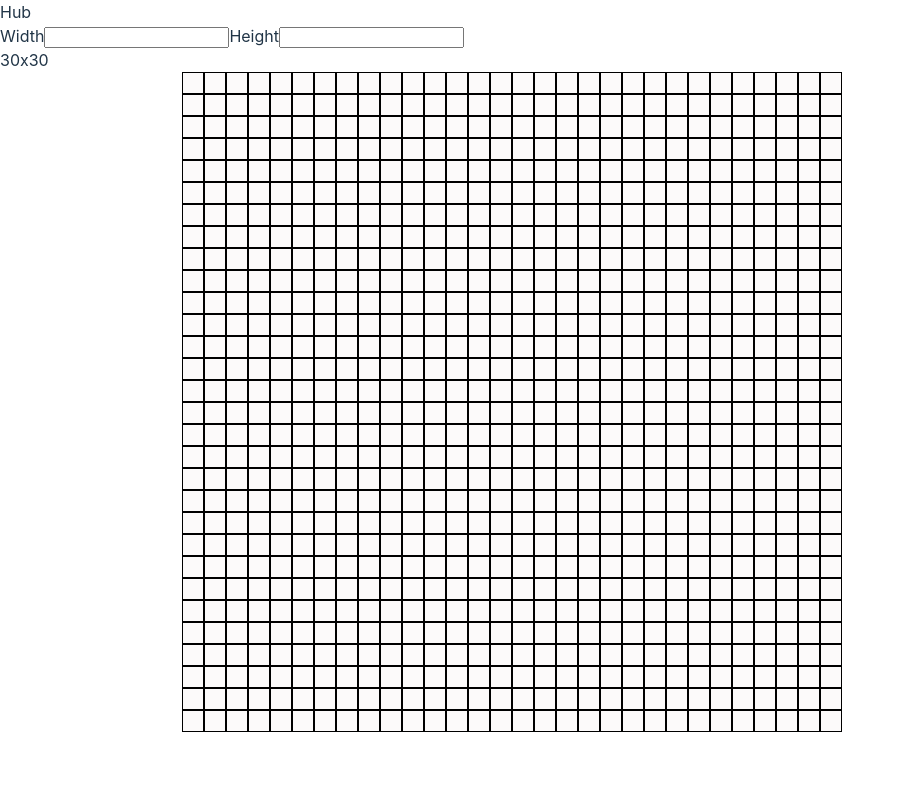
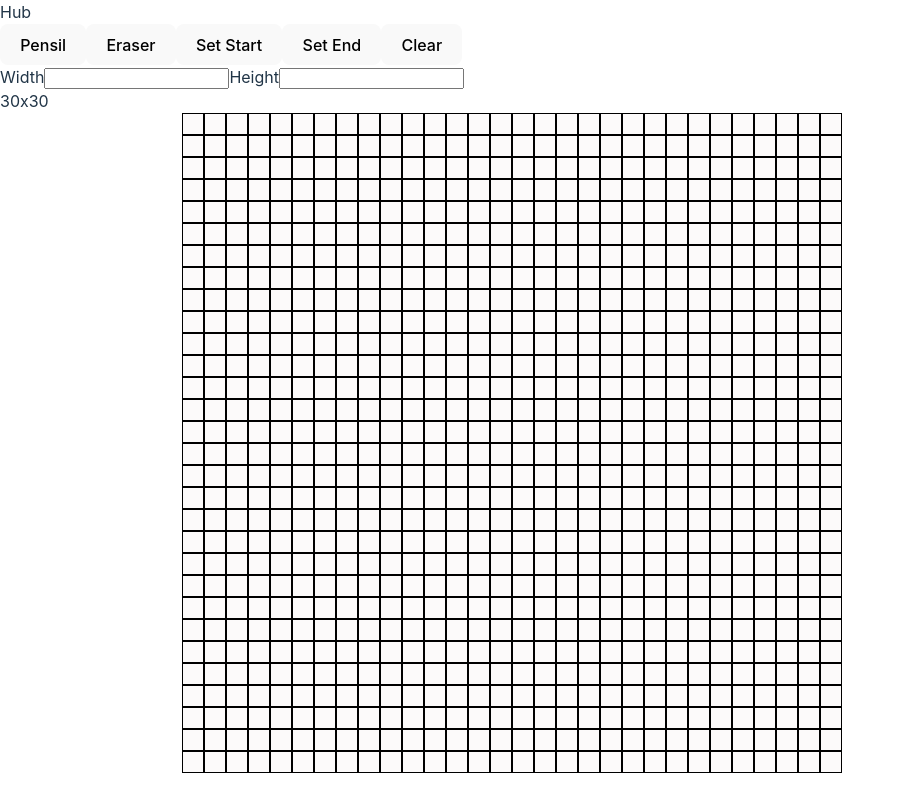
Before and after one commit to Mlodzieniak/patcher, a React (Vite) app: page / in a window 1280 px wide. Shown: the whole page, without its empty margins (0-905 px from the left). Built offline with nearby package versions, Linux system fonts and the light colour scheme.

Commit message:
tools bar

```diff
--- a/src/App.scss
+++ b/src/App.scss
@@ -16,6 +16,11 @@ $cell-size: 20px;
 .hub {
   width: 80vw;
   height: 100vh;
+  .toolbar {
+    .active {
+      background-color: $cell-path;
+    }
+  }
   .board {
     @include flex-center();
     flex-direction: column;
--- /dev/null
+++ b/src/components/Tools.tsx
@@ -0,0 +1,49 @@
+import React, { useState } from "react";
+type HandleToolClick = (event: React.MouseEvent<HTMLButtonElement>) => void;
+interface Props {
+  setTool: (tool: string) => void;
+  tool: string;
+}
+export default function Tools(props: Props) {
+  const { tool, setTool } = props;
+  const handleToolClick: HandleToolClick = (event) => {
+    setTool(event.currentTarget.value);
+  };
+  return (
+    <div className="toolbar">
+      <button
+        type="button"
+        value="pencil"
+        className={tool === "pencil" ? "active" : ""}
+        onClick={(event) => handleToolClick(event)}
+      >
+        Pensil
+      </button>
+      <button
+        type="button"
+        value="eraser"
+        className={tool === "eraser" ? "active" : ""}
+        onClick={(event) => handleToolClick(event)}
+      >
+        Eraser
+      </button>
+      <button
+        type="button"
+        value="start"
+        className={tool === "start" ? "active" : ""}
+        onClick={(event) => handleToolClick(event)}
+      >
+        Set Start
+      </button>
+      <button
+        type="button"
+        value="end"
+        className={tool === "end" ? "active" : ""}
+        onClick={(event) => handleToolClick(event)}
+      >
+        Set End
+      </button>
+      <button type="button">Clear</button>
+    </div>
+  );
+}
--- a/src/pages/Hub.tsx
+++ b/src/pages/Hub.tsx
@@ -1,10 +1,18 @@
 import React, { useEffect, useState } from "react";
 import Board from "../components/Board";
+import Tools from "../components/Tools";
+interface FoundCell {
+  x: number;
+  y: number;
+}
+type CellCords = (event: MouseEvent) => FoundCell;
+type DrawWall = (cords: FoundCell) => void;
 
 export default function Hub() {
   const [width, setWidth] = useState(30);
   const [height, setHeight] = useState(30);
   const [inspectedCell, setInspectedCell] = useState("");
+  const [tool, setTool] = useState("");
 
   const checkSize = (stringSize: string): number => {
     const intSize = parseInt(stringSize);
@@ -12,10 +20,18 @@ export default function Hub() {
     if (intSize < 10) return 10;
     else return intSize;
   };
-
+  const readCell: CellCords = (event) => {
+    const x = (event.target as HTMLElement).getAttribute("data-x");
+    const y = (event.target as HTMLElement).getAttribute("data-y");
+    return { x, y };
+  };
+  const drawWall: DrawWall = (cords) => {
+    console.log(cords);
+  };
   return (
     <div className="hub">
       <div>Hub</div>
+      <Tools setTool={setTool} tool={tool}></Tools>
       <div className="cell-data">{inspectedCell}</div>
       <label htmlFor="">
         Width
```
